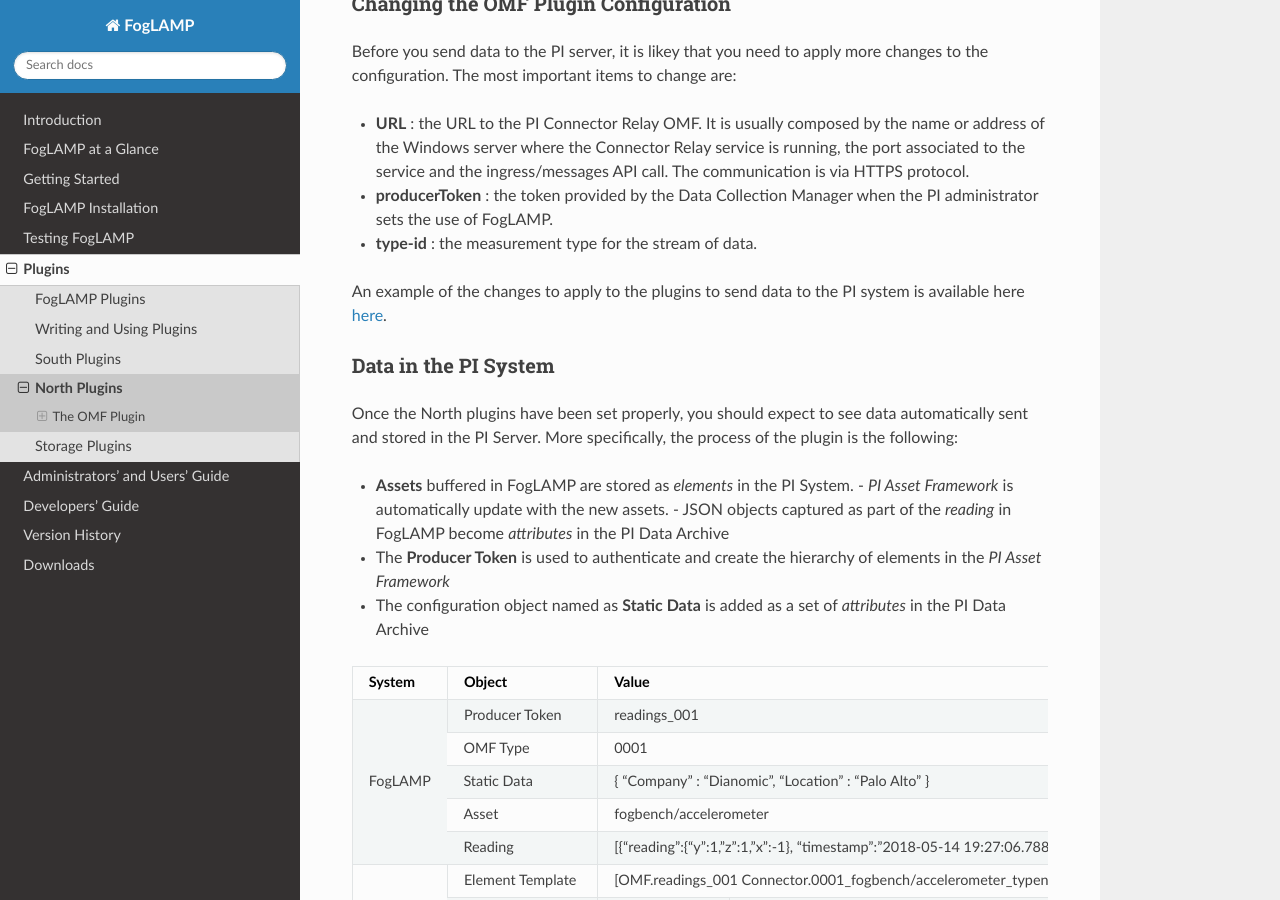
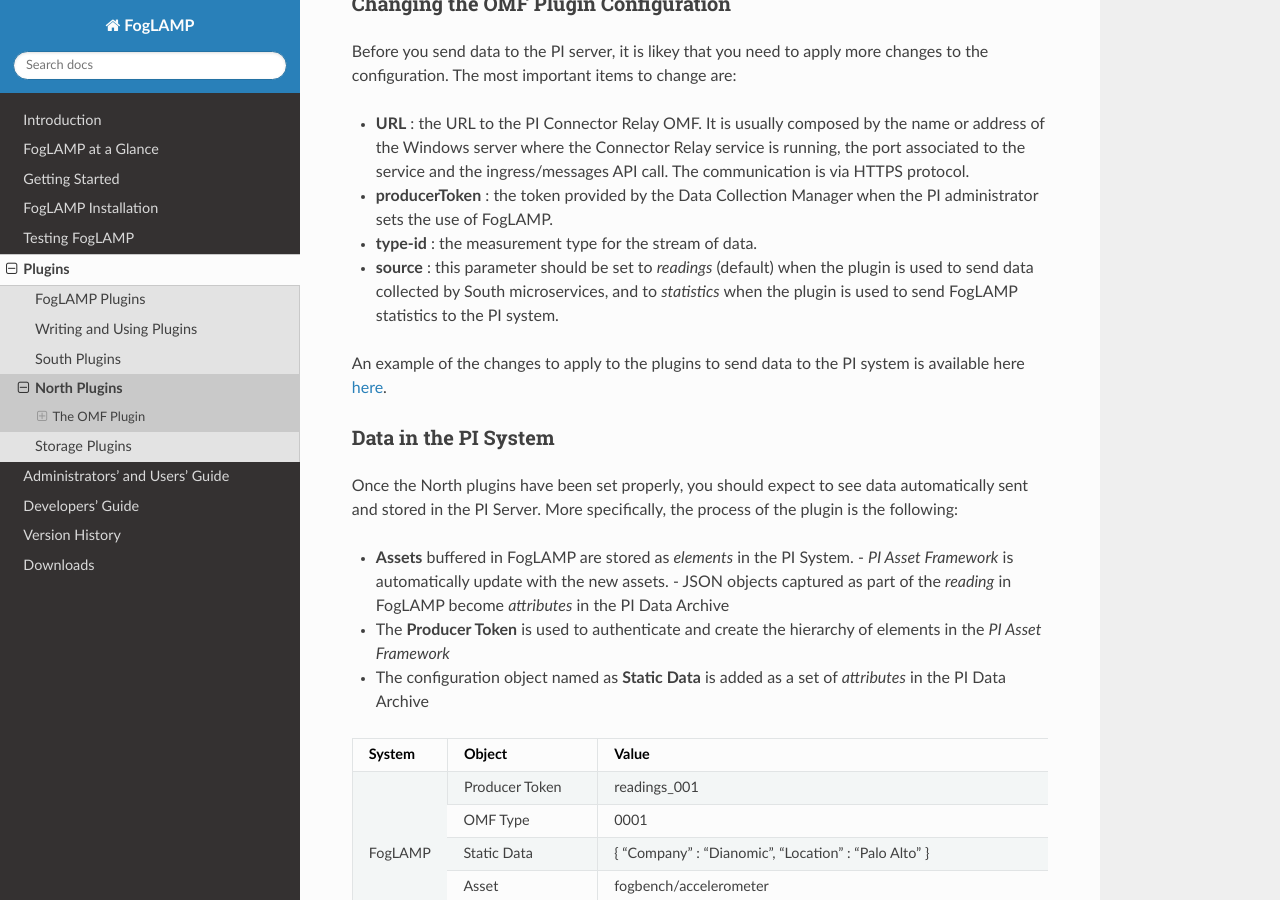
Before and after one commit to fledge-iot/fledge, a Sphinx documentation site: the page built from docs/06_plugins/04_north_plugins.rst, in a window 1280 px wide and 900 px high, scrolled down 4750 px. Built offline with Sphinx 7.4.7 and the Read the Docs theme 2.0.0, drawn with Linux system fonts in a browser that asks for light colours.

Commit message:
Fixed North Plugin issue for statistics

```diff
--- a/docs/06_plugins/04_north_plugins.rst
+++ b/docs/06_plugins/04_north_plugins.rst
@@ -275,6 +275,7 @@ Before you send data to the PI server, it is likey that you need to apply more c
 - **URL** : the URL to the PI Connector Relay OMF. It is usually composed by the name or address of the Windows server where the Connector Relay service is running, the port associated to the service and the ingress/messages API call. The communication is via HTTPS protocol.
 - **producerToken** : the token provided by the Data Collection Manager when the PI administrator sets the use of FogLAMP.
 - **type-id** : the measurement type for the stream of data.
+- **source** : this parameter should be set to *readings* (default) when the plugin is used to send data collected by South microservices, and to *statistics* when the plugin is used to send FogLAMP statistics to the PI system.
 
 An example of the changes to apply to the plugins to send data to the PI system is available here `here <../05_testing.html#sending-greetings-to-the-northern-hemisphere>`_.
 
```
